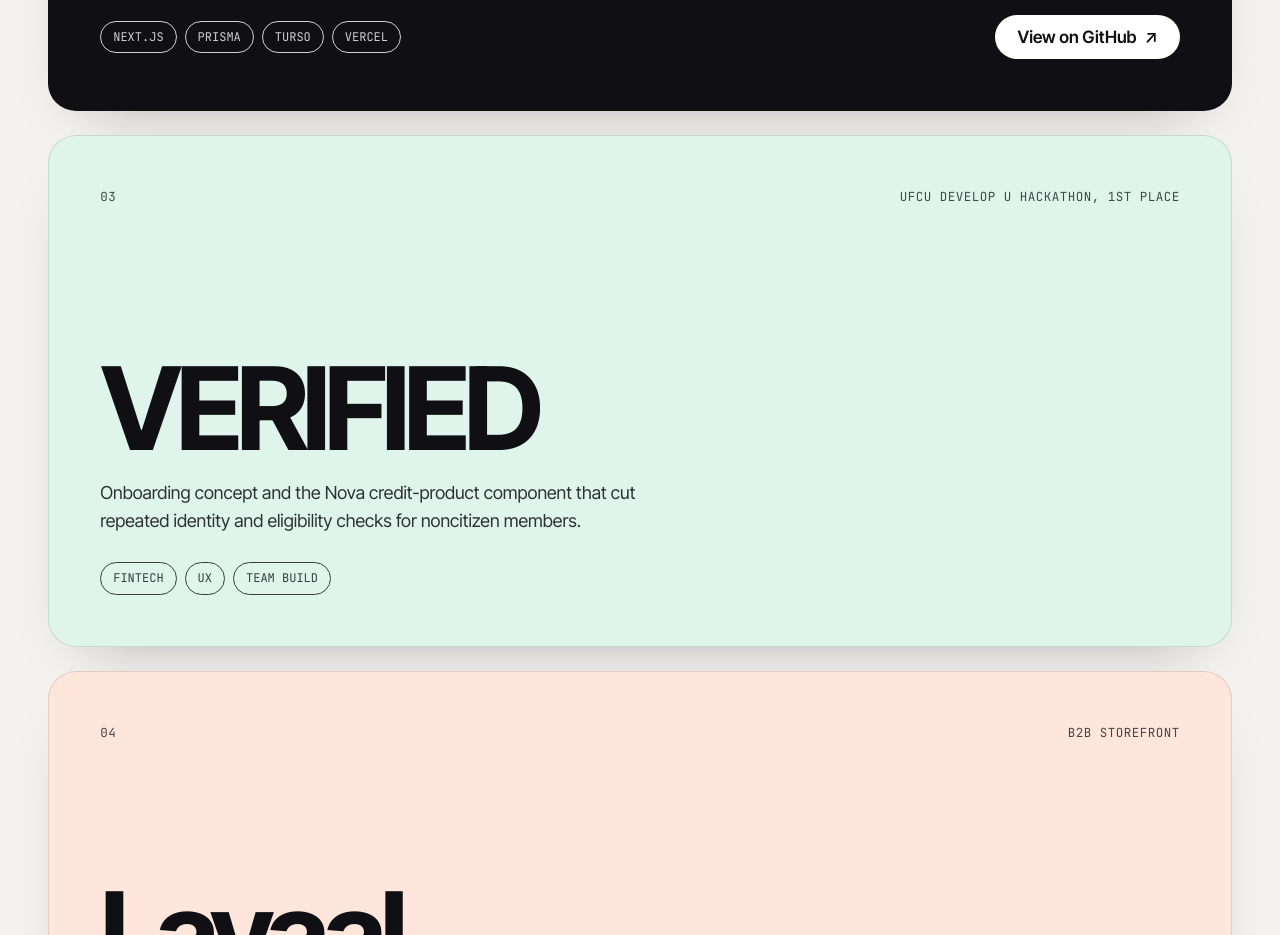
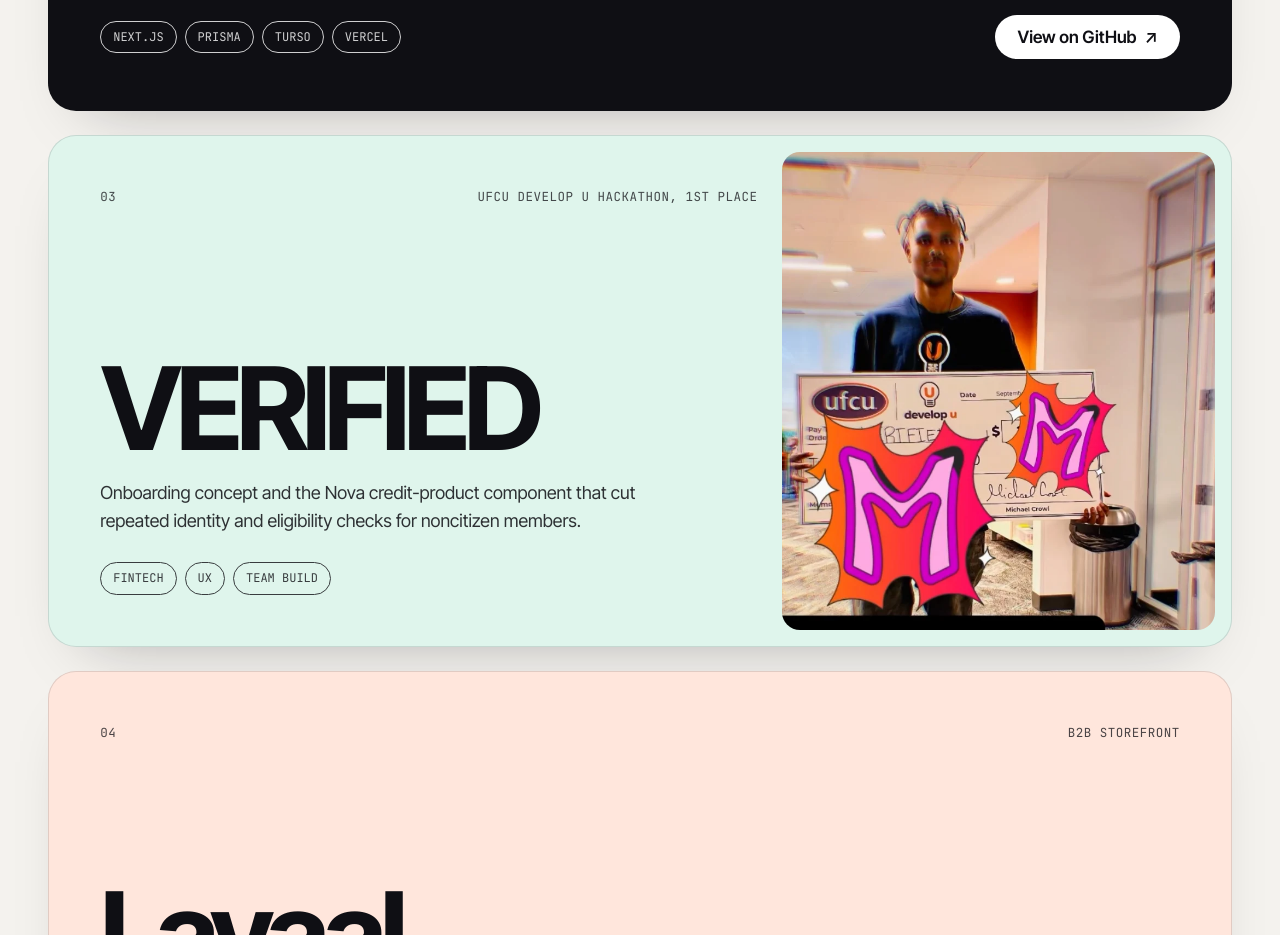
Before and after one commit to osman-jalloh-lab/Osman_Jalloh-Portfolio, a React (Vite) app: page / in a window 1280 px wide. Shown: the part 5320-6255 px from the top of the page. Built offline with nearby package versions, Linux system fonts and the light colour scheme.

Commit message:
Add UFCU hackathon photo to the VERIFIED work card
Co-Authored-By: Claude Opus 5.5 <noreply@anthropic.com>
Claude-Session: https://claude.ai/code/session_01MZJrUEeXeht5ZvTSxedJW8

```diff
--- a/src/v3/Site.jsx
+++ b/src/v3/Site.jsx
@@ -167,7 +167,8 @@ function Work() {
       <div className="stack">
         {WORK.map((w, i) => (
           <article className={`card card--${w.tone}`} key={w.no} style={{ '--i': i }} data-card>
-            <div className="card__inner">
+            <div className={`card__inner ${w.img ? 'has-img' : ''}`}>
+              {w.img && <figure className="card__img"><img src={w.img} alt={w.imgAlt} loading="lazy" /></figure>}
               <div className="card__top mono"><span>{w.no}</span><span>{w.kind}</span></div>
               <h3 className="card__name">{w.name}</h3>
               <p className="card__desc">{w.desc}</p>
--- a/src/v3/content.js
+++ b/src/v3/content.js
@@ -56,6 +56,8 @@ export const WORK = [
     kind: 'UFCU Develop U Hackathon, 1st place',
     desc: 'Onboarding concept and the Nova credit-product component that cut repeated identity and eligibility checks for noncitizen members.',
     tags: ['Fintech', 'UX', 'Team build'],
+    img: '/photo/hackathon.webp',
+    imgAlt: 'Osman holding the UFCU Develop U first place check',
     tone: 'mint',
   },
   {
--- a/src/v3/site.css
+++ b/src/v3/site.css
@@ -301,3 +301,12 @@ em { font-family: var(--serif); font-style: italic; font-weight: 400; letter-spa
   .tour__copy { align-items: end; padding-bottom: 72px; }
   .tour__shade { background: linear-gradient(to top, rgba(0, 0, 0, 0.88), rgba(0, 0, 0, 0.15) 62%); }
 }
+
+/* work card with photo */
+.card__inner.has-img { position: relative; padding-right: clamp(24px, 40%, 520px); }
+.card__img { position: absolute; top: 16px; right: 16px; bottom: 16px; width: calc(38% - 16px); max-width: 500px; margin: 0; border-radius: 18px; overflow: hidden; }
+.card__img img { width: 100%; height: 100%; object-fit: cover; object-position: 50% 30%; }
+@media (max-width: 799px) {
+  .card__inner.has-img { padding-right: clamp(24px, 4vw, 56px); }
+  .card__img { position: relative; inset: auto; width: 100%; max-width: none; aspect-ratio: 4 / 3; margin-bottom: 20px; order: -1; }
+}
```
Also changed, not shown: public/photo/hackathon.webp (added).
